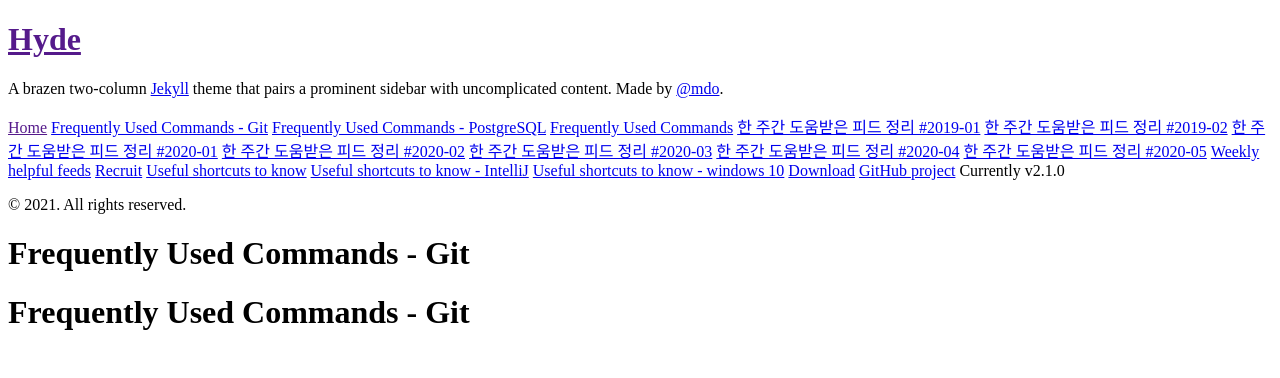
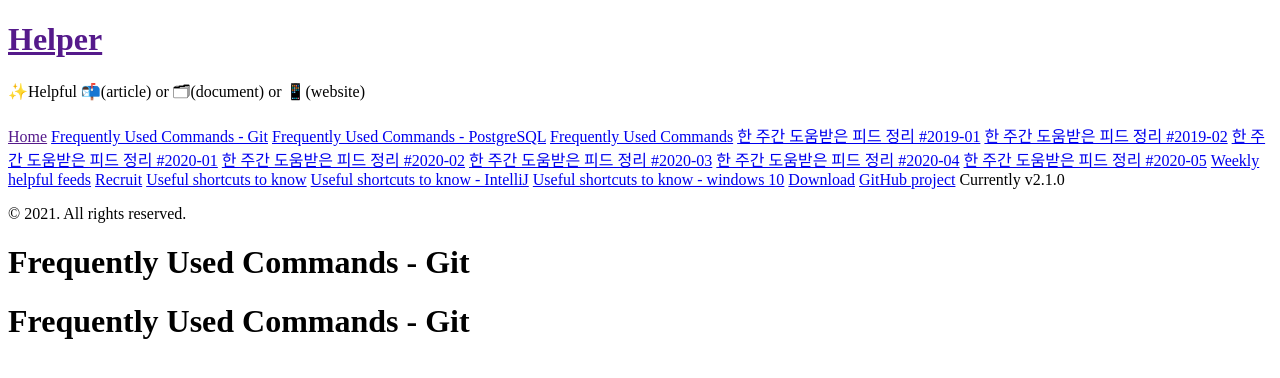
Before and after one commit to bin-e/helper, a Jekyll site: the page built from commands/Git.md, in a window 1280 px wide. Shown: the top 378 px of the page. Built offline with Jekyll 4.4.1, drawn with Linux system fonts in a browser that asks for light colours; our own code applies the rules of GitHub Pages for plain Markdown files; Markdown is read by kramdown in place of the engine named in the settings.

Commit message:
Update _config.yml

```diff
--- a/_config.yml
+++ b/_config.yml
@@ -7,9 +7,9 @@ permalink:        pretty
 relative_permalinks: true
 
 # Setup
-title:            Hyde
+title:            Helper
 tagline:          'A Jekyll theme'
-description:      'A brazen two-column <a href="http://jekyllrb.com" target="_blank">Jekyll</a> theme that pairs a prominent sidebar with uncomplicated content. Made by <a href="https://twitter.com/mdo" target="_blank">@mdo</a>.'
+description:      '✨Helpful 📬(article) or 🗂(document) or 📱(website)'
 url:              http://hyde.getpoole.com
 baseurl:          /
 
```
